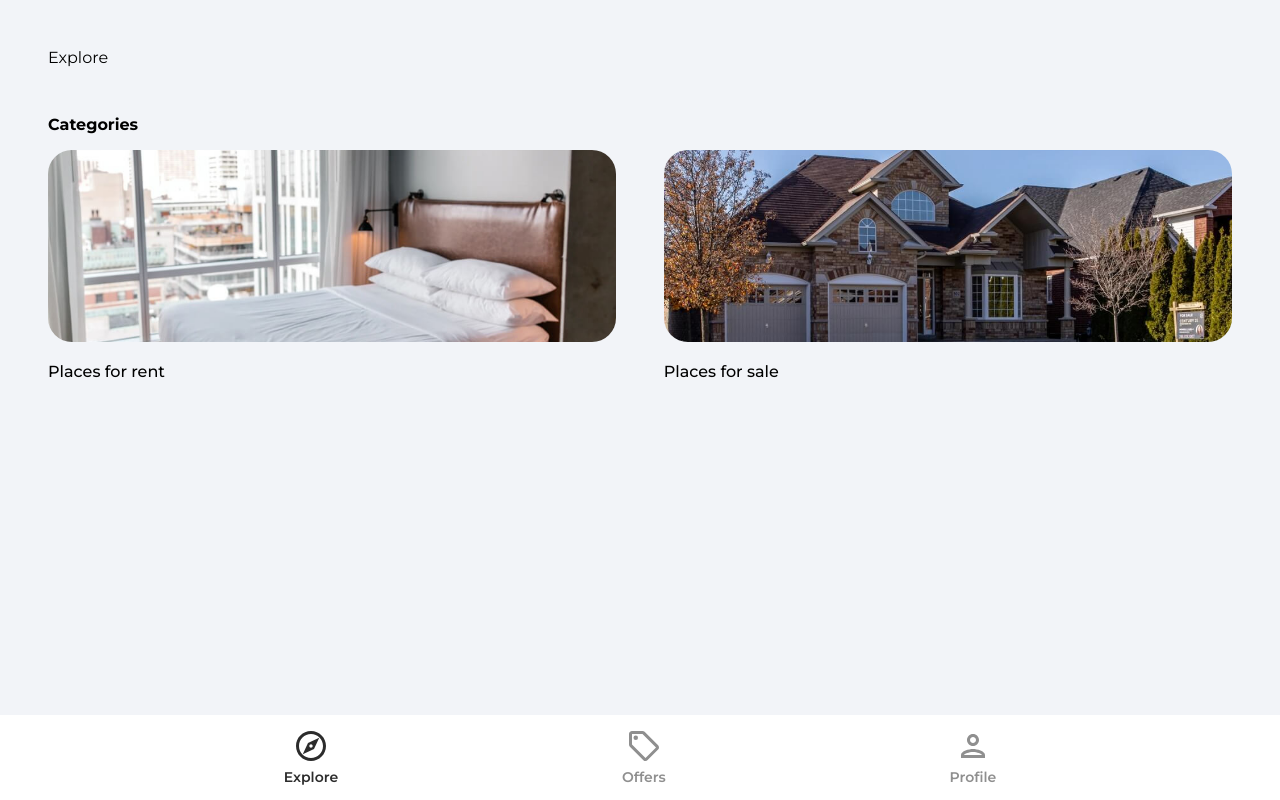
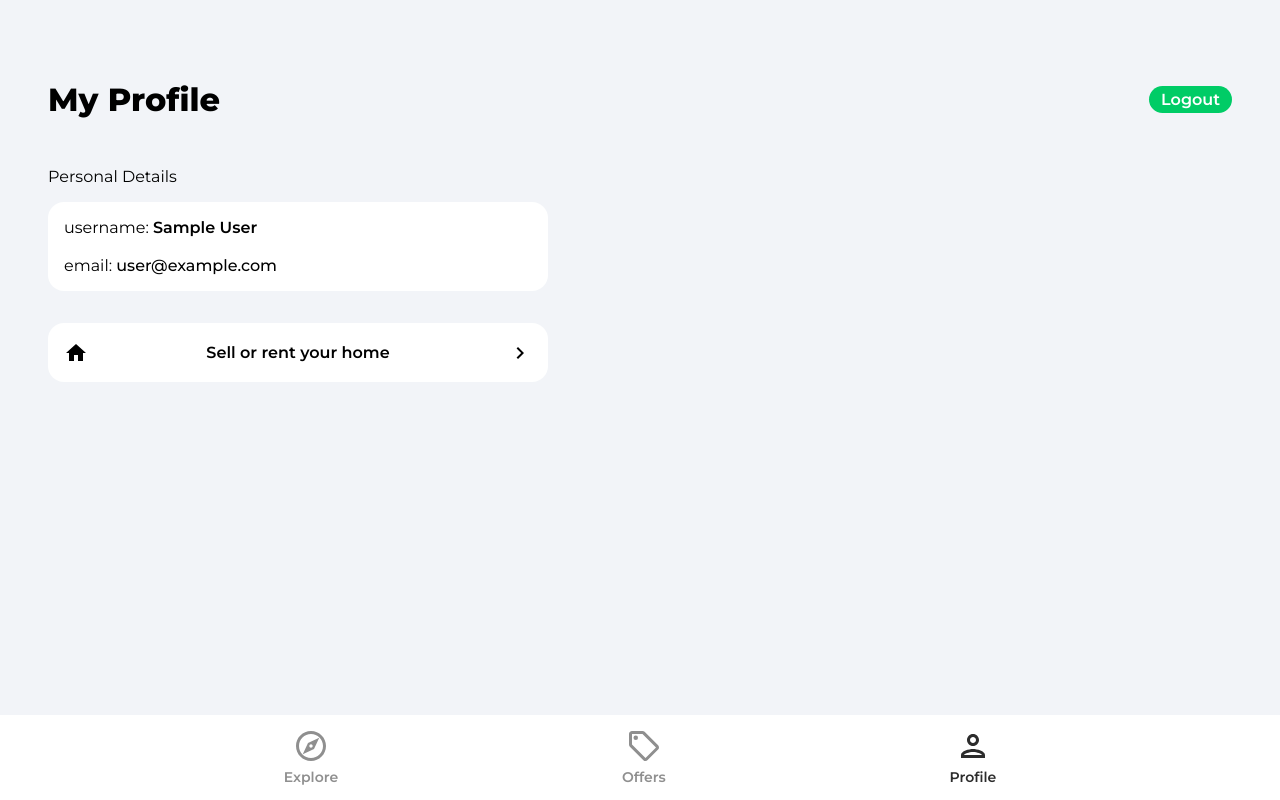
Before and after one commit to Iftee97/house-marketplace-react-firebase9, a React (Create React App) app: page /profile in a window 1280 px wide. Before the commit this address led to /. Built offline with nearby package versions, Linux system fonts and the light colour scheme; no server answers; sample sign-in values are in the browser's storage.

Commit message:
some stupid changes

```diff
--- a/src/App.js
+++ b/src/App.js
@@ -12,12 +12,17 @@
 import SignIn from './pages/SignIn'
 import SignUp from './pages/SignUp'
 import ForgotPassword from './pages/ForgotPassword'
+import CreateListing from './pages/CreateListing'
 
 // custom hook
 import { useAuthStatus } from './hooks/useAuthStatus'
 
 const App = () => {
-  const { loggedIn } = useAuthStatus()
+  const {
+    loggedIn,
+    user
+  } = useAuthStatus()
+  console.log('user:', user)
 
   return (
     <>
@@ -37,19 +42,24 @@
           />
           <Route
             path='/profile'
-            element={loggedIn ? <Profile /> : <Navigate to='/sign-in' />}
+            element={user ? <Profile /> : <Navigate to='/sign-in' />}
           />
           <Route
             path='/sign-in'
-            element={!loggedIn ? <SignIn /> : <Navigate to='/' />}
+            element={!user ? <SignIn /> : <Navigate to='/' />}
           />
           <Route
             path='/sign-up'
-            element={!loggedIn ? <SignUp /> : <Navigate to='/' />}
+            element={!user ? <SignUp /> : <Navigate to='/' />}
           />
           <Route
             path='/forgot-password'
             element={<ForgotPassword />}
+          />
+          <Route
+            path='/create-listing'
+            element={<CreateListing />}
+          // element={user ? <CreateListing /> : <Navigate to='/sign-in' />}
           />
         </Routes>
         <Navbar />
--- a/src/hooks/useAuthStatus.js
+++ b/src/hooks/useAuthStatus.js
@@ -6,24 +6,33 @@
 
 export const useAuthStatus = () => {
   const [loggedIn, setLoggedIn] = useState(false)
+  const [user, setUser] = useState(auth.currentUser)
   const isMounted = useRef(true) // this is for useEffect clean-up function to avoid memory leaks
 
   useEffect(() => {
     if (isMounted) {
+      console.log("auth.currentUser:", auth.currentUser)
       onAuthStateChanged(auth, (user) => {
         if (user) {
           setLoggedIn(true)
+          setUser(user)
         } else {
           setLoggedIn(false)
+          setUser(null)
         }
       })
     }
 
-    // clean-up function
+    // // clean-up function
     return () => {
       isMounted.current = false
     }
   }, [isMounted])
 
-  return { loggedIn }
+  return {
+    loggedIn,
+    user
+  }
 }
+
+// need to use context api for this -- this needs to change
--- /dev/null
+++ b/src/pages/CreateListing.jsx
@@ -0,0 +1,9 @@
+import React from 'react'
+
+const CreateListing = () => {
+  return (
+    <div>CreateListing</div>
+  )
+}
+
+export default CreateListing
--- a/src/pages/Profile.jsx
+++ b/src/pages/Profile.jsx
@@ -1,6 +1,9 @@
 import React, { useState } from 'react'
-import { useNavigate } from 'react-router-dom'
+import { Link, useNavigate } from 'react-router-dom'
 // import { toast } from 'react-toastify'
+import ListingItem from '../components/ListingItem'
+import arrowRight from '../assets/svg/keyboardArrowRightIcon.svg'
+import homeIcon from '../assets/svg/homeIcon.svg'
 
 // firebase imports
 import { db, auth } from '../firebase.config.js'
@@ -90,6 +93,12 @@
             <p className='profileEmail'>{auth.currentUser.email}</p>
           </span>
         </div>
+
+        <Link to='/create-listing' className='createListing'>
+          <img src={homeIcon} alt="home" />
+          <p>Sell or rent your home</p>
+          <img src={arrowRight} alt="arrow right" />
+        </Link>
       </main>
     </div>
   )
```
